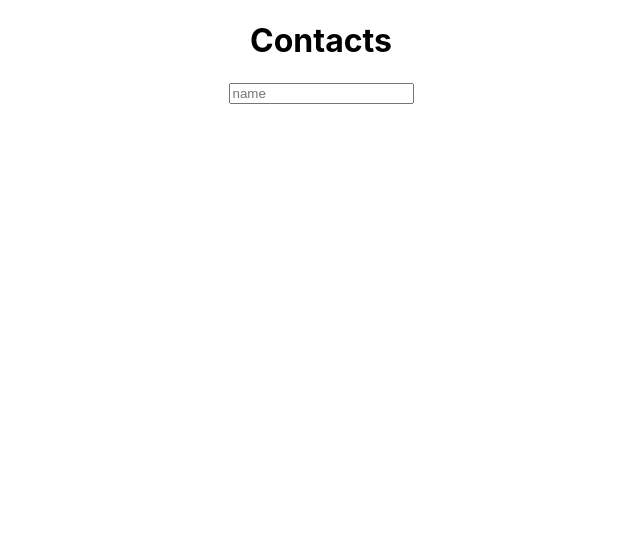
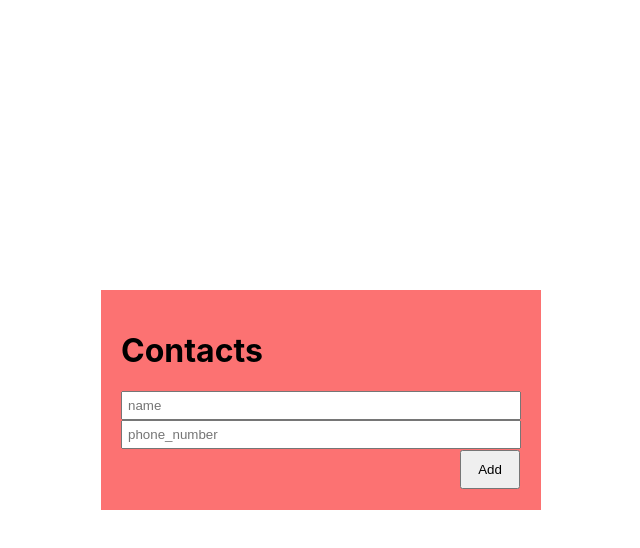
Before and after one commit to hberkayaktas/React-redux-Contact-app, a React (Create React App) app: page / in a window 1280 px wide. Shown: the top 548 px of the page, without its empty margins (319-959 px from the left). Built offline with nearby package versions, Linux system fonts and the light colour scheme.

Commit message:
telefon alanı eklendi
sonraki işlem silme güncelleme işlemleri

```diff
--- a/src/App.css
+++ b/src/App.css
@@ -1,38 +1,49 @@
 .App {
-  text-align: center;
+  display: flex;
+  justify-content: center;
+  align-items: center;
+  min-height: 100vh;
+}
+#container{
+  background: #fc7272;
+  width: 400px;
+  padding: 20px;
 }
 
-.App-logo {
-  height: 40vmin;
-  pointer-events: none;
+input{
+  width: 100%;
+  padding: 5px;
+  box-sizing: border-box;
+  -webkit-box-sizing: border-box;
+  -moz-box-sizing: border-box;
 }
 
-@media (prefers-reduced-motion: no-preference) {
-  .App-logo {
-    animation: App-logo-spin infinite 20s linear;
-  }
+ul,
+li{
+margin: 0;
+padding: 0;
+list-style-type: none;
 }
 
-.App-header {
-  background-color: #282c34;
-  min-height: 100vh;
-  display: flex;
-  flex-direction: column;
-  align-items: center;
-  justify-content: center;
-  font-size: calc(10px + 2vmin);
-  color: white;
+.list{
+  margin: 15px 0;
 }
 
-.App-link {
-  color: #61dafb;
+.list>li{
+  background-color: rgb(247, 217, 217);
+  padding: 5px;
+  margin-bottom: 2px;
+  display: flex;
+  justify-content: space-between;
 }
 
-@keyframes App-logo-spin {
-  from {
-    transform: rotate(0deg);
-  }
-  to {
-    transform: rotate(360deg);
-  }
+.btn{
+  margin: 1px;
+  display: flex;
+  justify-content: flex-end;
+
 }
+.btn > button {
+  padding: 10px;
+  width: 60px;
+}
--- a/src/components/Contacts/Form.js
+++ b/src/components/Contacts/Form.js
@@ -5,22 +5,27 @@
 
 function Form(){
       const [name,setName] = useState('');
+      const [number,setNumber] = useState('');
       const dispatch = useDispatch();
 
       const handleSubmit = (e) => {
             e.preventDefault();
-            if(!name) return false;
+            if(!name || !number) return false;
 
            // const names = name.split(',');
             //const data = names.map((name) => ({id:nanoid(),name}) )
-            dispatch(addContact({id:nanoid(),name}));
+            dispatch(addContact({id:nanoid(),name, phone_number: number}));
             setName('');
+            setNumber('');
       }
 
       return (
             <div>
                   <form onSubmit={handleSubmit}>
                         <input value={name} placeholder="name" onChange={(e) => setName(e.target.value)}/>
+                        <input value={number} placeholder="phone_number" onChange={(e) => setNumber(e.target.value)}/>
+                        <div className='btn'><button type='submit'>Add</button></div>
+
                   </form>
             </div>
       );
--- a/src/components/Contacts/Item.js
+++ b/src/components/Contacts/Item.js
@@ -2,7 +2,11 @@
 
 function Item({item}) {
   return (
-    <div>{item.name}</div>
+    <li>
+      <span>{item.name}</span>
+      <span>{item.phone_number}</span>
+
+      </li>
   )
 }
 
--- a/src/components/Contacts/List.js
+++ b/src/components/Contacts/List.js
@@ -9,9 +9,9 @@
       const contacts = useSelector(contactsSelector.selectAll)
       console.log(contacts);
   return (
-    <div>
+    <ul className='list'>
       {contacts.map((contact) => (<Item key={contact.id} item={contact}/>))}
-    </div>
+    </ul>
   )
 }
 
--- a/src/components/Contacts/index.js
+++ b/src/components/Contacts/index.js
@@ -4,10 +4,10 @@
 
 function Contacts(){
       return (
-            <div>
+            <div id="container">
                   <h1>Contacts</h1>
+                  <List/>
                   <Form/>
-                  <List/>
             </div>
       )
 }
```
